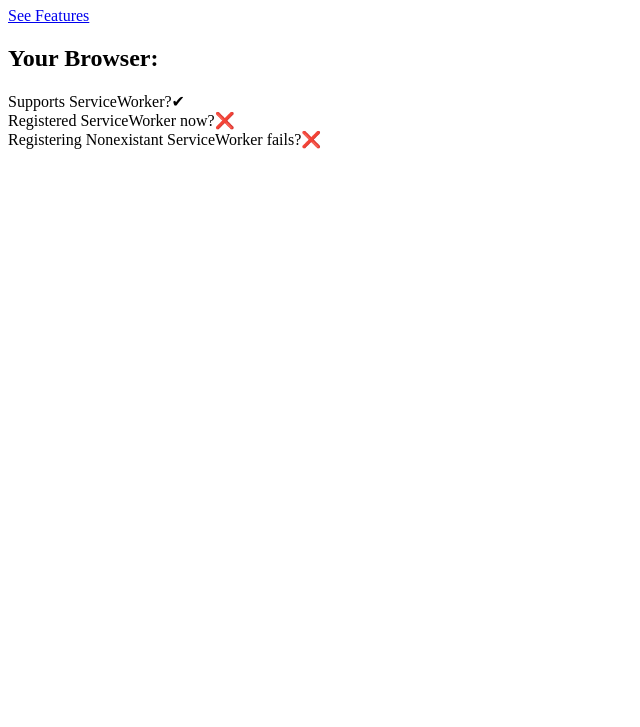
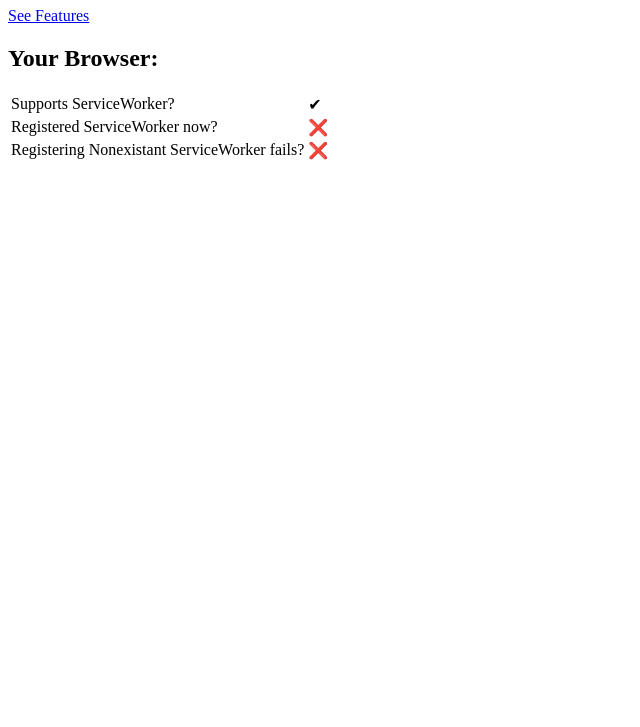
Before and after one commit to DivertiseAsia/bs-service-worker, a website: page indexJS.html in a window 1280 px wide. Shown: the part 73-800 px from the top of the page, without its empty margins (0-640 px from the left). Drawn offline with Linux system fonts and the light colour scheme.

Commit message:
refactor into table

```diff
--- a/indexJS.html
+++ b/indexJS.html
@@ -18,9 +18,13 @@
       <h1>hello service worker!</h1>
       <a href="features.html">See Features</a>
       <h2>Your Browser:</h2>
-      <div>Supports ServiceWorker?<span id="supported">❌</span></div>
-      <div>Registered ServiceWorker now?<span id="registered">❌</span></div>
-      <div>Registering Nonexistant ServiceWorker fails?<span id="failureSuccess">❌</span></div>
+      <table>
+        <tbody>
+          <tr><td>Supports ServiceWorker?</td><td><span id="supported">❌</span></td></tr>
+          <tr><td>Registered ServiceWorker now?</td><td><span id="registered">❌</span></td></tr>
+          <tr><td>Registering Nonexistant ServiceWorker fails?</td><td><span id="failureSuccess">❌</span></td></tr>
+        </tbody>
+      </table>
     </div>
   </div>
   <script type="text/javascript">
```
Also changed, not shown: 1 other file.
